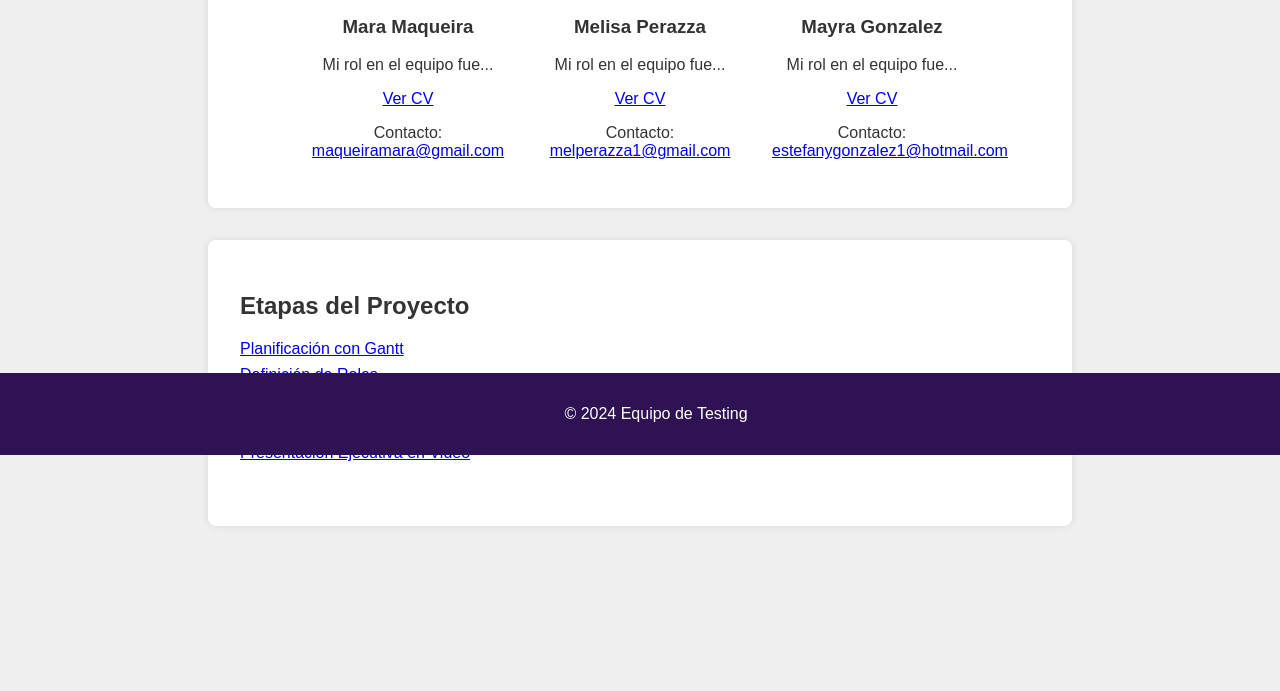
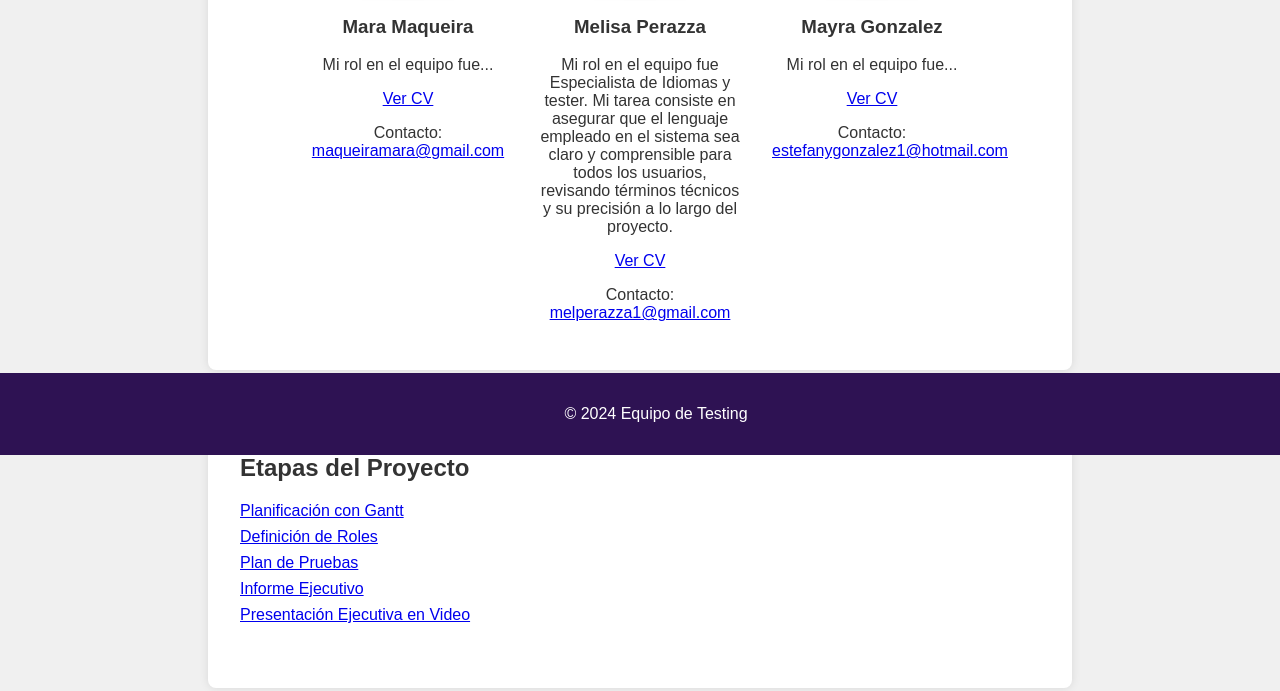
Before and after one commit to Mayra-95/Portfolio-Testing, a plain HTML site: page index.html in a window 1280 px wide. Shown: the part 345-1036 px from the top of the page. Before the commit the page ends 951 px from the top, so only its background shows below. Drawn offline with Linux system fonts and the light colour scheme.

Commit message:
Update index.html

```diff
--- a/index.html
+++ b/index.html
@@ -31,7 +31,7 @@
             <div class="member">
                 <img src="images/foto_perfil.webp" alt="Foto de Nombre Miembro">
                 <h3>Melisa Perazza</h3>
-                <p>Mi rol en el equipo fue...</p>
+                <p>Mi rol en el equipo fue Especialista de Idiomas y tester. Mi tarea consiste en asegurar que el lenguaje empleado en el sistema sea claro y comprensible para todos los usuarios, revisando términos técnicos y su precisión a lo largo del proyecto.</p>
                 <a href="cv1.pdf">Ver CV</a>
                 <p>Contacto: <a href="melperazza1@gmail.com">melperazza1@gmail.com</a></p>
             </div>
```
